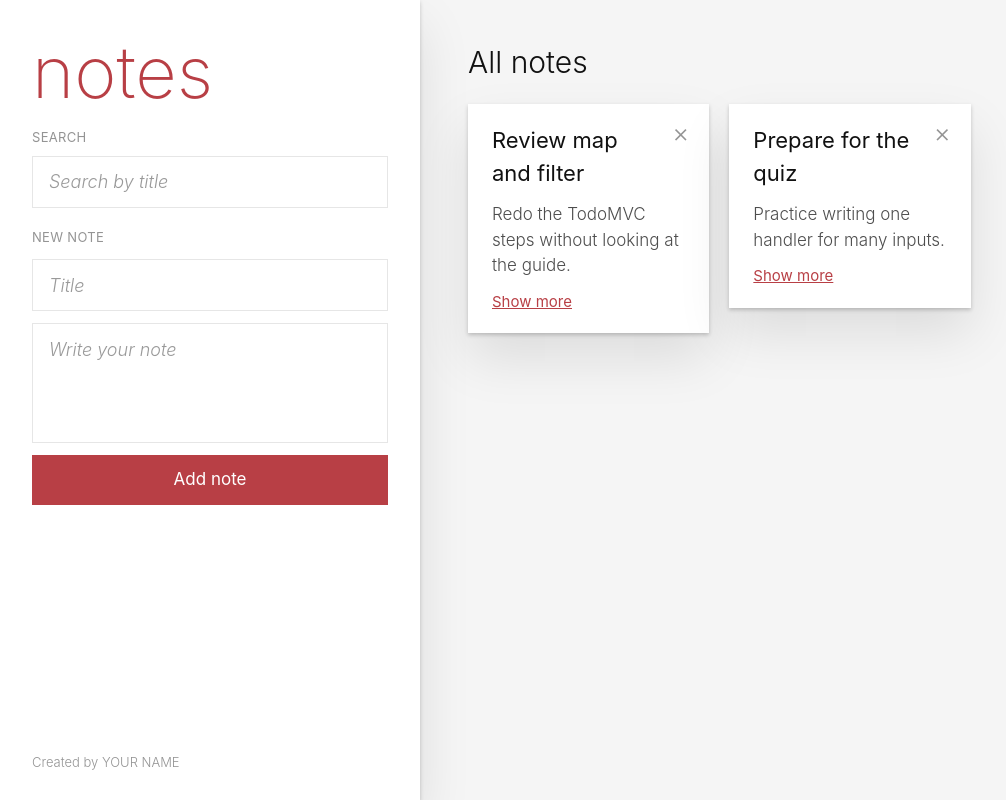
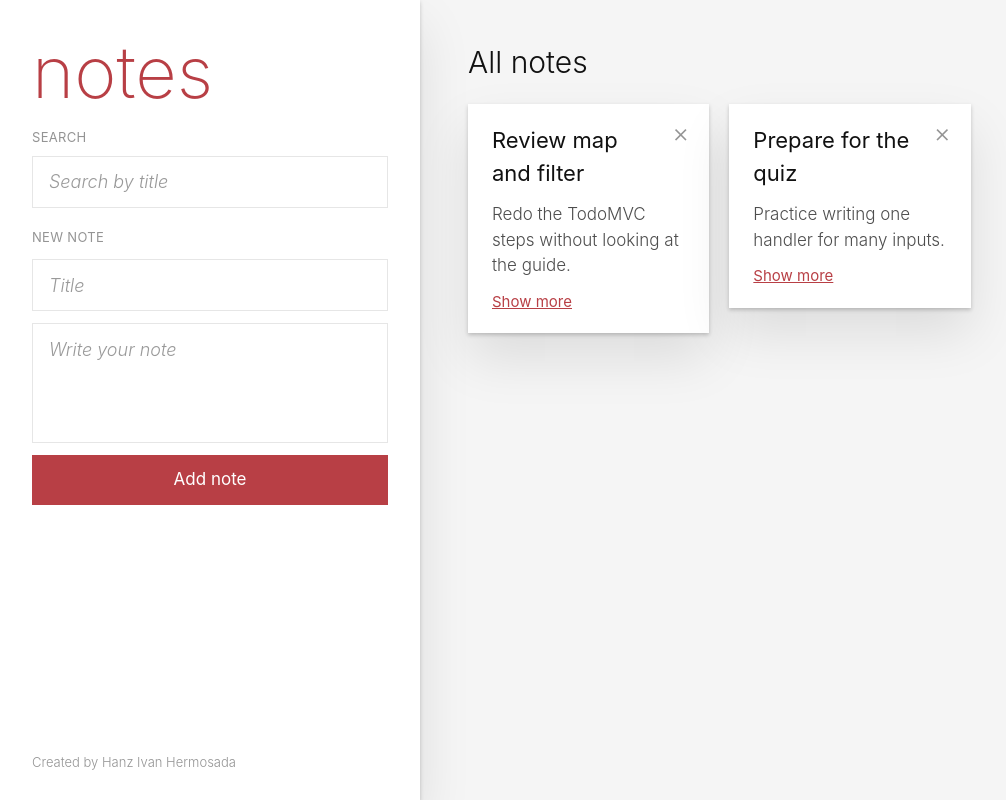
Before and after one commit to hanzivanhermosada/csit340g5-notes, a React (Vite) app: page / in a window 1280 px wide. Shown: the whole page, without its empty margins (0-1006 px from the left). Built offline with nearby package versions, Linux system fonts and the light colour scheme.

Commit message:
chore: replace YOUR NAME with Hanz Ivan Hermosada

```diff
--- a/src/App.jsx
+++ b/src/App.jsx
@@ -5,7 +5,7 @@ function App() {
   return (
     <div className="bg-[#f5f5f5] font-light text-[#111]">
       <Notes />
-      <Info name="YOUR NAME" />
+      <Info name="Hanz Ivan Hermosada" />
     </div>
   )
 }
```
